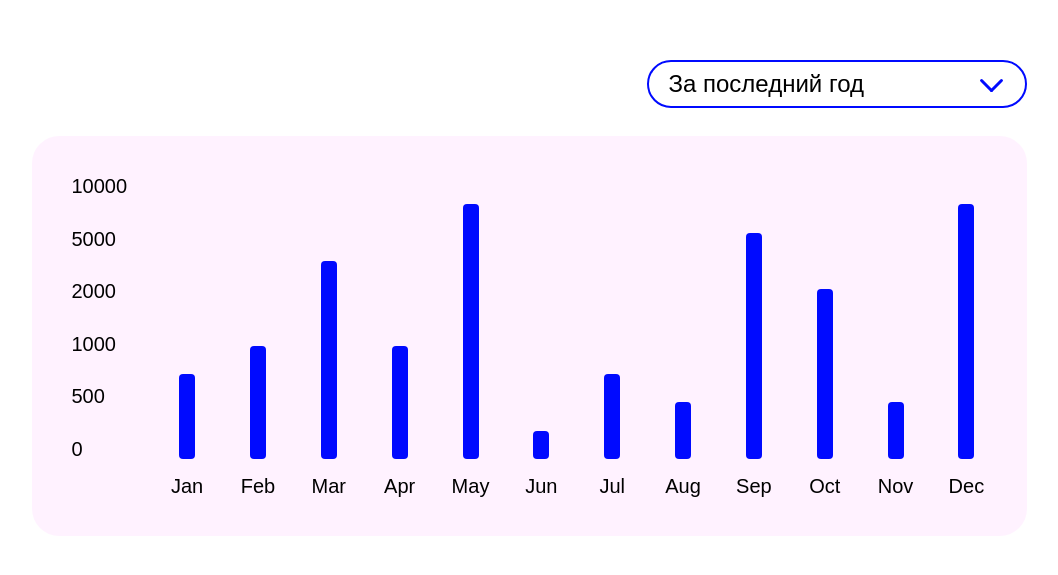
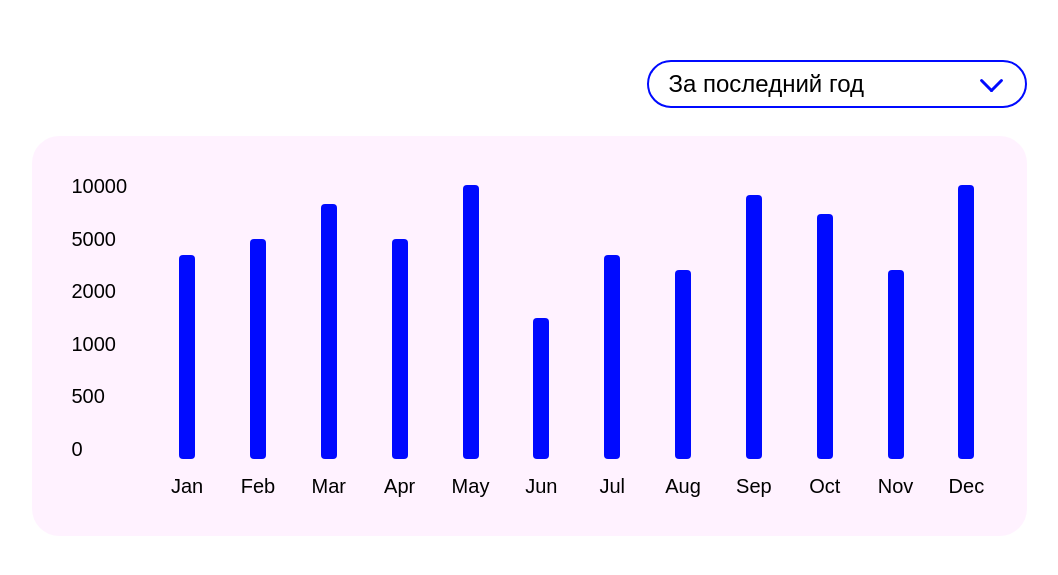
Before and after one commit to Vasily257/interactive-chart, a Next.js app: page / in a window 1280 px wide. Shown: the part 107-682 px from the top of the page, without its empty margins (111-1169 px from the left). Built offline with nearby package versions, Linux system fonts and the light colour scheme.

Commit message:
feat(InteractiveChart): add the dynamic column height

```diff
--- a/src/app/components/InteractiveChart.tsx
+++ b/src/app/components/InteractiveChart.tsx
@@ -23,7 +23,7 @@ type Action =
   | { type: 'CHOOSE_LAST_MONTH' };
 
 /** Значения по вертикальной оси */
-const VERTICAL_SCALE_ITEMS: number[] = [10000, 5000, 2000, 1000, 500, 0];
+const VERTICAL_SCALE_LABELS: number[] = [0, 500, 1000, 2000, 5000, 10000];
 
 /** Описания периодов */
 const GRAPH_PERIOD_TEXT = {
@@ -31,6 +31,9 @@ const GRAPH_PERIOD_TEXT = {
   [GraphPeriod.HALF_YEAR]: 'За последние 6 месяцев',
   [GraphPeriod.MONTH]: 'За последний месяц',
 };
+
+/** Значения по вертикальной оси, отсортированные по убыванию */
+const reversedVerticalScaleItems = [...VERTICAL_SCALE_LABELS].reverse();
 
 /** Начальные значения переменных состояния */
 const initialState: State = {
@@ -107,6 +110,43 @@ const getGraphData = (data: Donator) => {
   });
 
   return graphData;
+};
+
+/** Найти пограничные индексы */
+const findBorderIndexes = (array: number[], value: number) => {
+  let left: number = 0;
+  let right: number = array.length - 1;
+
+  if (value < array[0] || value > array[right]) {
+    return [-1, -1];
+  }
+
+  while (left < right) {
+    if (array[left] < value) {
+      left += 1;
+    } else {
+      return [left - 1, left];
+    }
+
+    if (array[right] > value) {
+      right -= 1;
+    } else {
+      return [right, right + 1];
+    }
+  }
+
+  return [right, left];
+};
+/** Рассчитать высоту колонки */
+const calculateRelativeColumnHeight = (value: number) => {
+  const labels = VERTICAL_SCALE_LABELS;
+
+  const [left, right] = findBorderIndexes(labels, value);
+
+  const baseHeight = (left + 1) / labels.length;
+  const additionalHeight = (value - labels[left]) / (labels[right] - labels[left]) / labels.length;
+
+  return baseHeight + additionalHeight;
 };
 
 /** Компонент InteractiveChart */
@@ -192,7 +232,7 @@ const InteractiveChart: React.FC<{ data: Donator }> = ({ data }) => {
       {/* График */}
       <div className={graphBox}>
         <ul className={verticalScaleLabels}>
-          {VERTICAL_SCALE_ITEMS.map((scaleItem, index) => {
+          {reversedVerticalScaleItems.map((scaleItem, index) => {
             return (
               <li key={index} className={verticalScaleLabel}>
                 {scaleItem}
@@ -205,7 +245,7 @@ const InteractiveChart: React.FC<{ data: Donator }> = ({ data }) => {
             return (
               <li
                 key={index}
-                style={{ height: `calc(${value}/10000 * 100%)` }}
+                style={{ height: `calc(${calculateRelativeColumnHeight(value)} * 100%)` }}
                 className={`${columnValue} ${isMonthPeriod && columnValueThin}`}
               ></li>
             );
```
